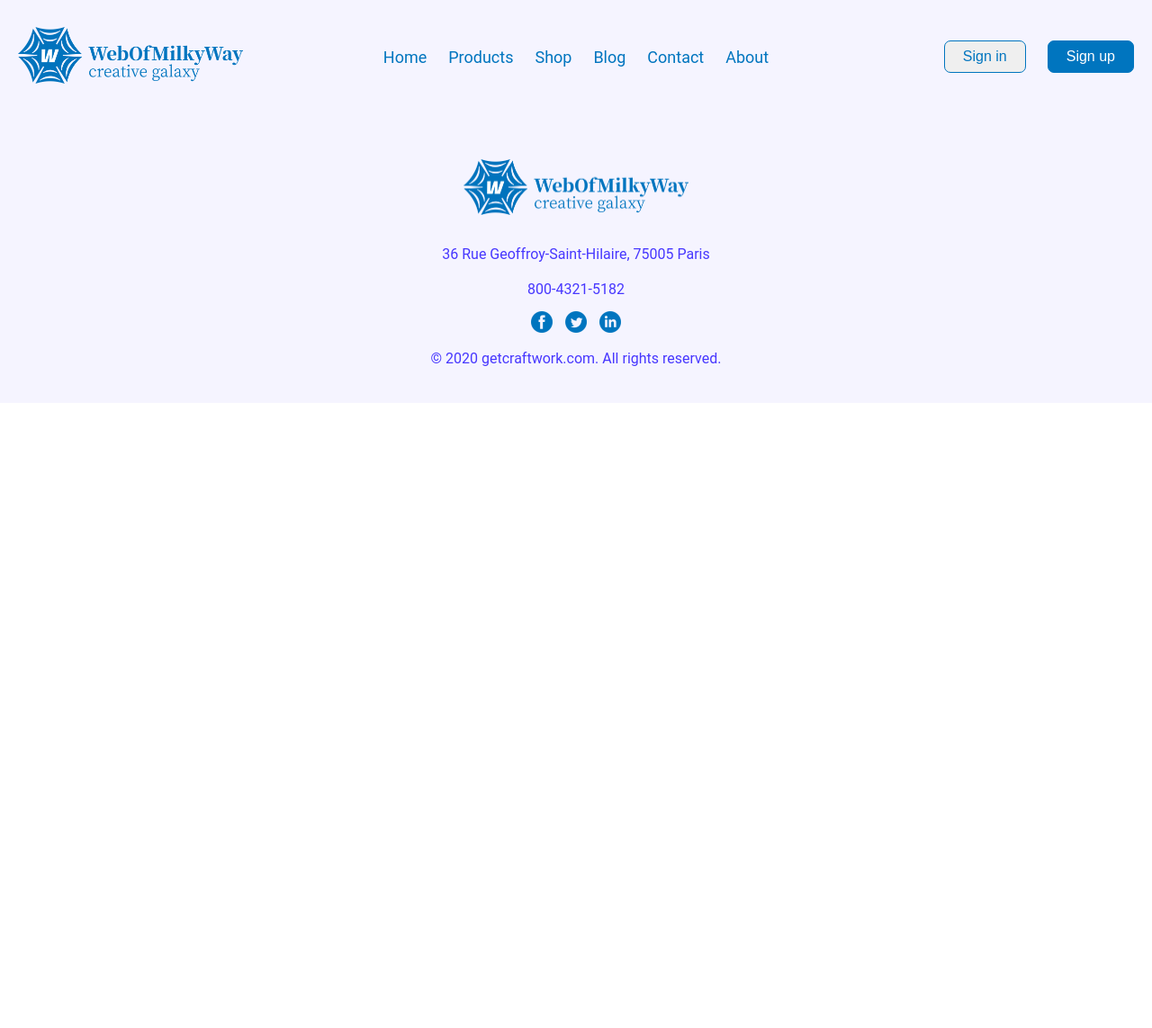
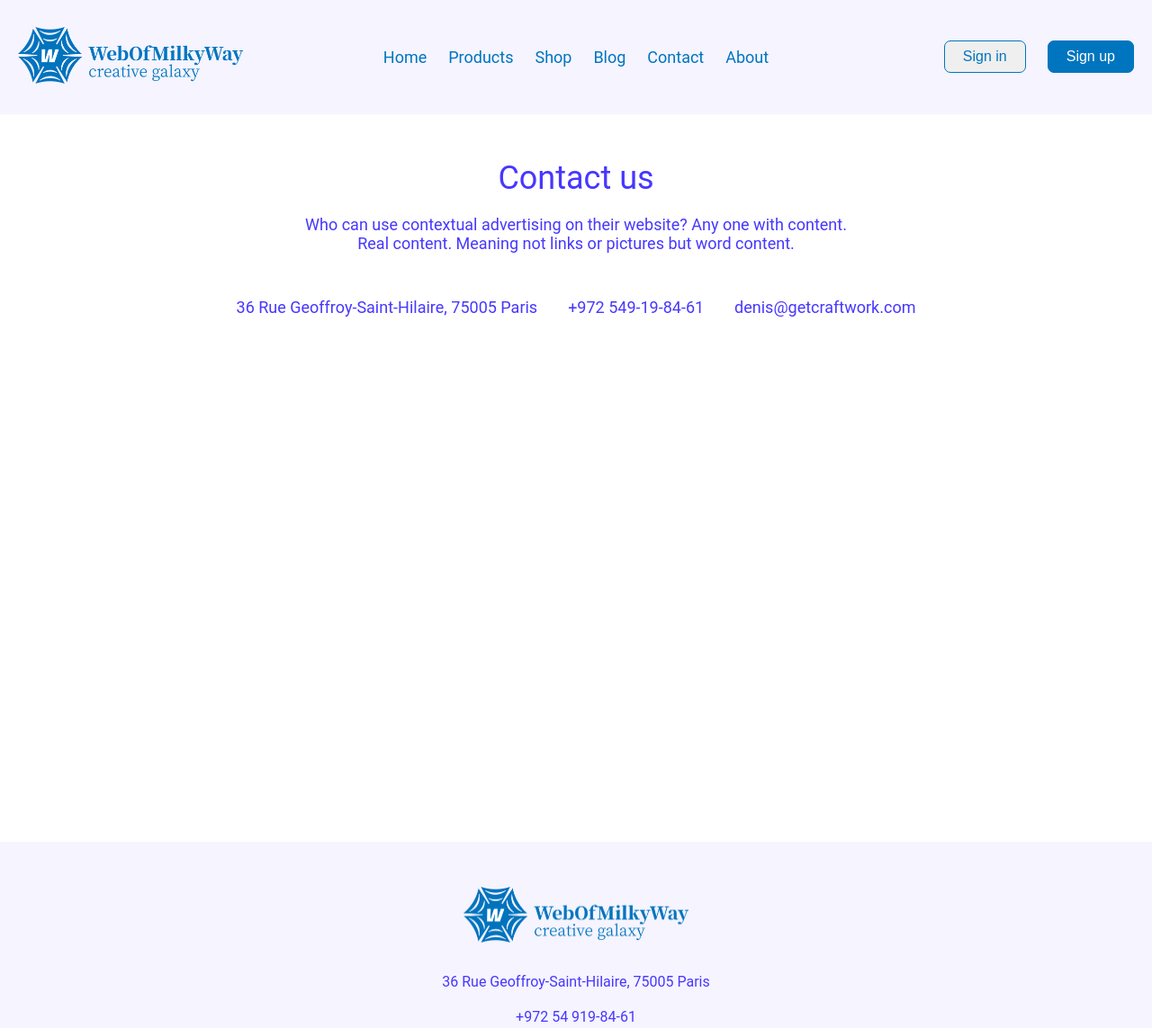
Before and after one commit to Steik78/adaptive-menu-1, a plain HTML site: page index.html in a window 1280 px wide. Shown: the top 1143 px of the page at 90% size. Before the commit the page ends 800 px from the top, so only its background shows below. Drawn offline with Linux system fonts and the light colour scheme.

Commit message:
block contact

```diff
--- a/index.html
+++ b/index.html
@@ -90,13 +90,34 @@
             </section>
         </article>
     </header>
-    <main></main>
+    <main>
+        <section class="contact">
+            <header class="contact-header">
+                <h2>Contact us</h2>
+                <span>Who can use contextual advertising on their website? Any one with content. Real content. Meaning not links or pictures but word content.</span>
+            </header>
+            <ul class="contact-header-item">
+                <li class="contact-header-list">
+                    <a href="https://yandex.ru/maps/?um=constructor%3A972aecd3e212aa4b6b29044f5041cfc5ce1b852af683614a20b4c7e156a8c4b1&amp;source=constructorStatic" target="_blank">36 Rue Geoffroy-Saint-Hilaire, 75005 Paris</a>
+                </li>
+                <li class="contact-header-list">
+                    <a href="tel: +972 54 9198461">+972 549-19-84-61</a>
+                </li>
+                <li class="contact-header-list">
+                    <a href="#">denis@getcraftwork.com</a>
+                </li>
+            </ul>
+            <article>
+                <iframe src="https://yandex.ru/map-widget/v1/?um=constructor%3A972aecd3e212aa4b6b29044f5041cfc5ce1b852af683614a20b4c7e156a8c4b1&amp;source=constructor" frameborder="0"></iframe>
+            </article>
+        </section>
+    </main>
     <footer class="main-footer">
         <a href="#" class="logo">
             <img src="images/Logo.png" alt="#" width="250px">
         </a>
-        <p>36 Rue Geoffroy-Saint-Hilaire, 75005 Paris</p>
-        <p>800-4321-5182</p>
+        <p><a href="https://yandex.ru/maps/?um=constructor%3A972aecd3e212aa4b6b29044f5041cfc5ce1b852af683614a20b4c7e156a8c4b1&amp;source=constructorStatic" target="_blank">36 Rue Geoffroy-Saint-Hilaire, 75005 Paris</a></p>
+        <p><a href="tel: +972 549 19 84 61">+972 54 919-84-61</a></p>
         <ul class="main-footer-item">
             <li class="main-footer-list">
                 <a href="#"><img src="images/facebook-4-24.png" alt="facebook"></a>
@@ -109,6 +130,7 @@
             </li>
         </ul>
         <p>© 2020 getcraftwork.com. All rights reserved.</p>
+
     </footer>
 
     <script src="js/unslider-min.js"></script>
--- a/style.css
+++ b/style.css
@@ -330,6 +330,57 @@ img{
 }
 /*////////End Pop up Sign up/////*/
 /*--------------End header-------------*/
+
+/*--------------Start main-------------*/
+main{
+	max-width: 1440px;
+	margin: 0 auto;
+
+}
+/*///////////Start block Contact//////////*/
+.contact{
+
+	text-align: center;
+	background-color: #fff;
+	padding: 50px;
+}
+.contact-header{
+	color:#4737ff;
+	font-size: 1.125em;
+	max-width: 630px;
+    margin: 0 auto;
+}
+.contact-header h2{
+	font-size: 2em;
+	margin-bottom: 20px !important;
+}
+
+.contact-header-item{
+	list-style: none;
+	margin: 40px 0 !important;
+}
+.contact-header-list{
+	display: inline-block;
+	margin: 10px 15px;
+}
+.contact-header-list a{
+	color: #4737ff;
+	font-size: 1.125em;
+	text-decoration: none;
+}
+.contact-header-list a:hover{
+	text-decoration: underline;
+}
+.contact article iframe{
+	width: 100%;
+	height: 480px;
+	max-width: 980px;
+}
+/*///////////End block Contact//////////*/
+
+/*--------------End main-------------*/
+
+/*--------------Start footer--------------*/
 .main-footer{
 	display: flex;
 	flex-direction: column;
@@ -346,6 +397,13 @@ img{
 .main-footer p{
 	margin: 10px 0;
 }
+.main-footer p a{
+	color:#4737ff;
+	text-decoration: none;
+}
+.main-footer p a:hover{
+	text-decoration: underline;
+}
 .main-footer-item{
 	list-style: none;
 	margin: 0;
@@ -356,7 +414,6 @@ img{
 	margin: 5px;
 }
 
-/*--------------Start footer--------------*/
 /*--------------End footer--------------*/
 
 @media screen and (max-width: 1020px) {
@@ -426,6 +483,7 @@ img{
 		color:#fff;
 
 	}
+	/*===================================================*/
 	/*Start Main Navigation mobile*/
 	.icon{
 		float: right;
@@ -440,8 +498,9 @@ img{
 	}
 
 	/*End Main Navigation mobile*/
+    /*===================================================*/
+	/*Start model window mobile*/
 	.container-sign-up h2{
-
 		font-size: 2em;
 		margin: 30px 0;
 	}
@@ -455,4 +514,26 @@ img{
 	.form-sign-in{
 		margin-right: 0;
 	}
+	/*End model window mobile*/
+	/*===================================================*/
+	/*Start block Contact mobile*/
+	.contact-header h2{
+		font-size: 1.5em;
+
+	}
+	.contact-header span{
+		font-size: 1em;
+	}
+	.contact article iframe{
+
+		height: 350px;
+
+	}
+	/*End block Contact mobile*/
+	/*===================================================*/
+	/*Start footer mobile*/
+	.main-footer p{
+		font-size: 0.85em;
+	}
+	/*End footer mobile*/
   }
```
